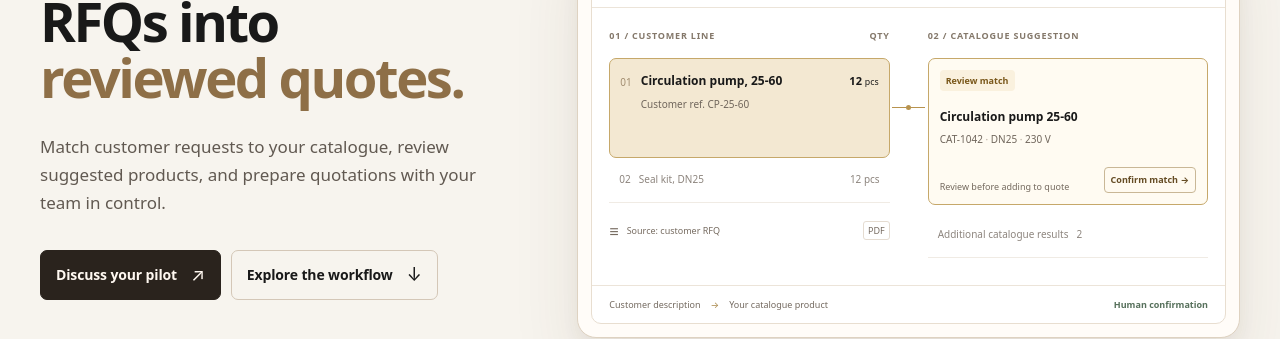
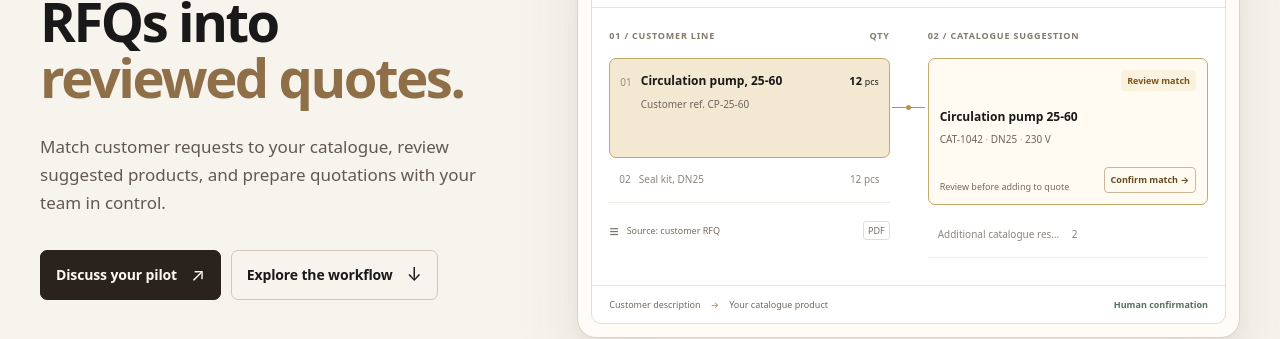
Before and after one commit to miromnb-coder/Rivora, a Next.js app: page / in a window 1280 px wide. Shown: the part 261-600 px from the top of the page. Built offline with nearby package versions, Linux system fonts and the light colour scheme; no server answers.

Commit message:
style: align catalog match badge and result count after icon removal

```diff
--- a/app/atelier.css
+++ b/app/atelier.css
@@ -88,8 +88,7 @@
 .atelier-connection.is-active i { opacity: 1; }
 .atelier-suggestion { min-height: 138px; padding: 11px; border: 1px solid #e8ded0; border-radius: 7px; transition: background .35s ease, border-color .35s ease; }
 .atelier-suggestion.is-selected { border-color: var(--at-gold); background: #fffbf2; }
-.atelier-suggestion-heading { display: flex; align-items: center; justify-content: space-between; gap: 4px; margin-bottom: 12px; }
-.atelier-cube { width: 24px; height: 24px; display: grid; place-items: center; color: #8e6f47; background: #f3eee6; border-radius: 5px; font-size: 18px; }
+.atelier-suggestion-heading { display: flex; align-items: center; justify-content: flex-end; gap: 4px; margin-bottom: 12px; }
 .atelier-status-review { display: inline-flex; padding: 4px 6px; color: #795719; background: #faf1de; border-radius: 4px; font-size: 9px; font-weight: 700; }
 .atelier-suggestion p { margin-top: 5px; }
 .atelier-suggestion p span { color: #b5a99b; }
@@ -98,6 +97,7 @@
 .atelier-suggestion-footer button { flex: 0 0 auto; padding: 5px 6px; border: 1px solid #c9b796; border-radius: 4px; background: #fffaf0; color: #654c24; font-size: 9px; font-weight: 700; cursor: pointer; }
 .atelier-suggestion-footer button[aria-pressed="true"] { color: #416047; background: #eef3ed; border-color: #9aad9e; }
 .atelier-suggestion-column .atelier-muted-row { margin-top: 8px; }
+.atelier-more-results span:first-child { flex: 1; overflow: hidden; text-overflow: ellipsis; white-space: nowrap; }
 .atelier-ui-bottom { display: flex; align-items: center; gap: 10px; border-top: 1px solid #ece4d9; padding: 12px 17px; color: #746a60; font-size: 9px; }
 .atelier-ui-bottom > span:nth-child(2) { color: #a68445; }
 .atelier-human-note { margin-left: auto; color: #56705b; font-weight: 700; }
```
